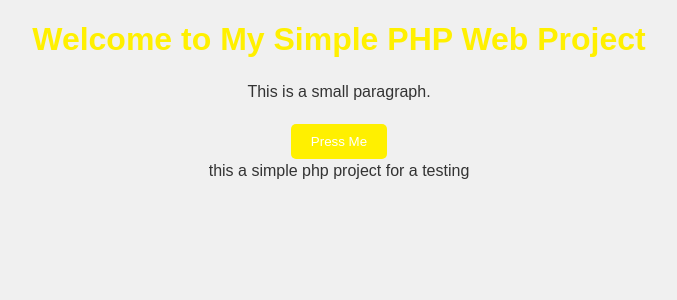
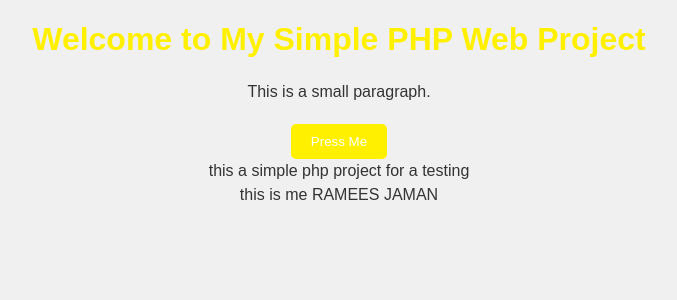
Before and after one commit to RameeRJ/datewithgit-sample, a PHP site: page / in a window 1280 px wide. Shown: the top 300 px of the page, without its empty margins (301-978 px from the left). Run offline with PHP 8.4, Linux system fonts and the light colour scheme.

Commit message:
index file mod

```diff
--- a/index.php
+++ b/index.php
@@ -61,5 +61,6 @@ input[type="submit"]:hover {
         <input type="submit" name="submit" value="Press Me">
     </form>
     <p> this a simple php project for a testing </p>
+    <p>this is me RAMEES JAMAN</p>
 </body>
 </html>
```
